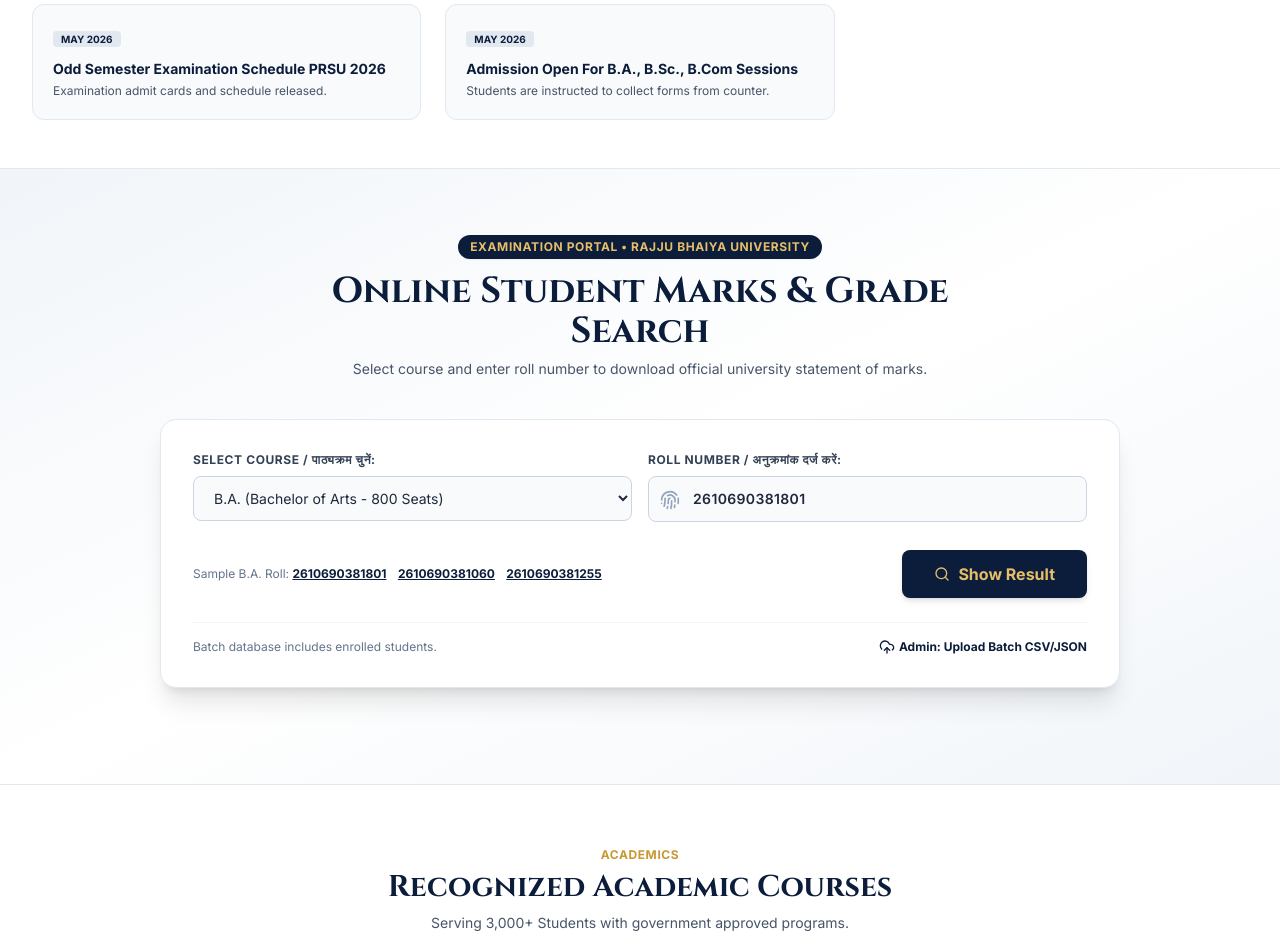
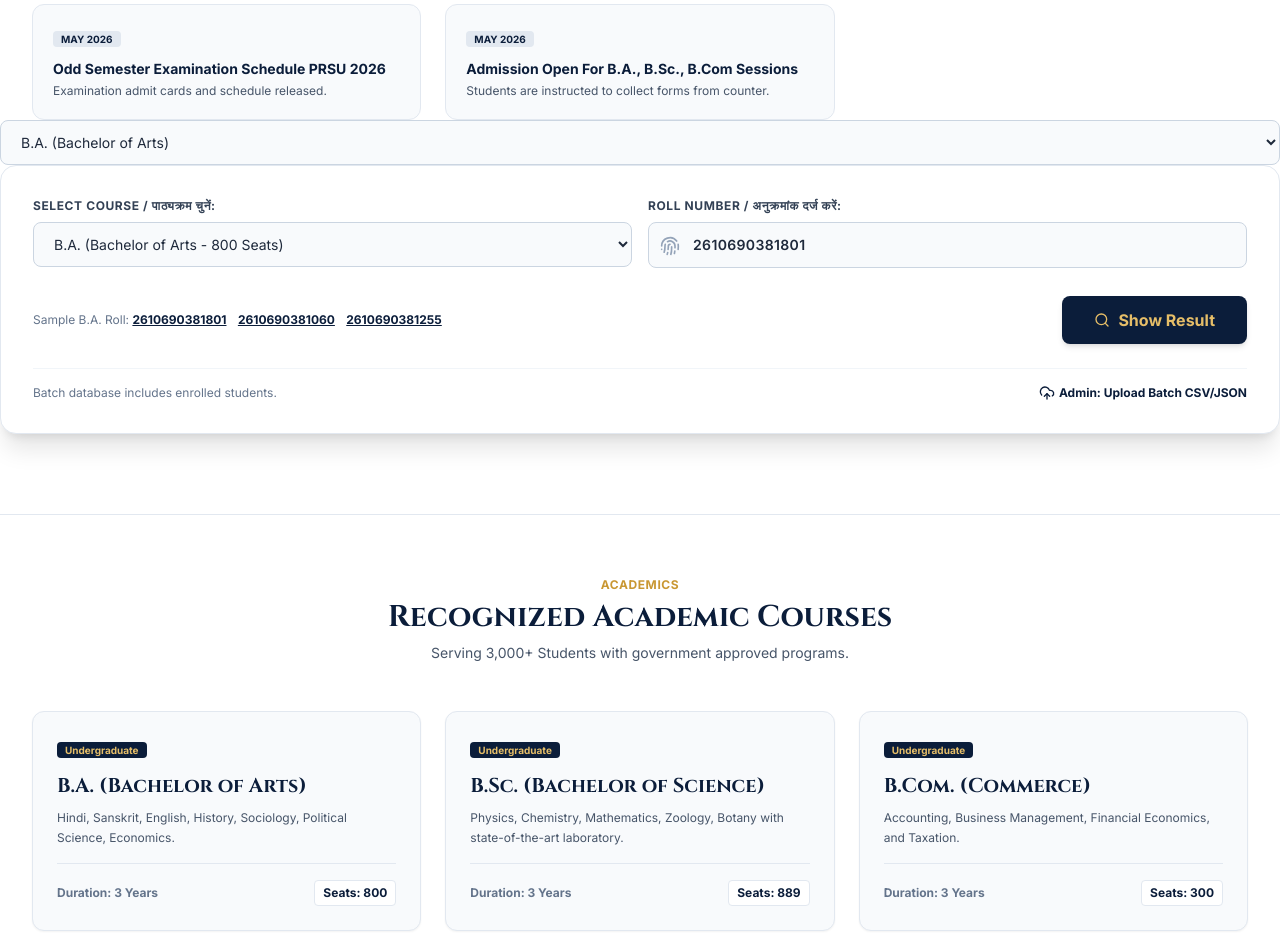
Before and after one commit to DivaKaRR-cyber/divakarr-cyber.github.io, a plain HTML site: page index.html in a window 1280 px wide. Shown: the part 980-1916 px from the top of the page. Drawn offline with nearby package versions, Linux system fonts and the light colour scheme.

Commit message:
Update index.html

```diff
--- a/index.html
+++ b/index.html
@@ -187,22 +187,14 @@
         <!-- Rendered via JS -->
       </div>
     </div>
-  </section>
-
-  <!-- RESULT SEARCH SECTION -->
-  <section id="results" class="py-16 bg-gradient-to-br from-slate-100 via-white to-slate-100 border-b border-slate-200 scroll-mt-16">
-    <div class="max-w-5xl mx-auto px-4 sm:px-6 lg:px-8">
-      <div class="text-center max-w-2xl mx-auto mb-10">
-        <span class="inline-block bg-college-navy text-college-goldLight text-xs font-bold uppercase tracking-wider px-3 py-1 rounded-full mb-3 shadow-sm">
-          Examination Portal &bull; Rajju Bhaiya University
-        </span>
-        <h3 class="text-2xl sm:text-4xl font-serif font-bold text-college-navy">
-          Online Student Marks & Grade Search
-        </h3>
-        <p class="text-sm text-slate-600 mt-2">
-          Select course and enter roll number to download official university statement of marks.
-        </p>
-      </div>
+  <select id="resultCourseSelect" class="w-full bg-slate-50 border border-slate-300 rounded-lg px-4 py-3 text-sm focus:ring-2 focus:ring-college-gold focus:outline-none">
+                <option value="BA">B.A. (Bachelor of Arts)</option>
+                <option value="BSC">B.Sc. (Bachelor of Science)</option>
+                <option value="BCOM">B.Com. (Bachelor of Commerce)</option>
+                <option value="MA">M.A. (Master of Arts)</option>
+                <option value="BED">B.Ed. (Bachelor of Education)</option>
+                <option value="LLB">LL.B. (Bachelor of Laws)</option>
+              </select>
 
       <!-- Search Card -->
       <div class="bg-white p-6 sm:p-8 rounded-2xl shadow-xl border border-slate-200 mb-8">
```
